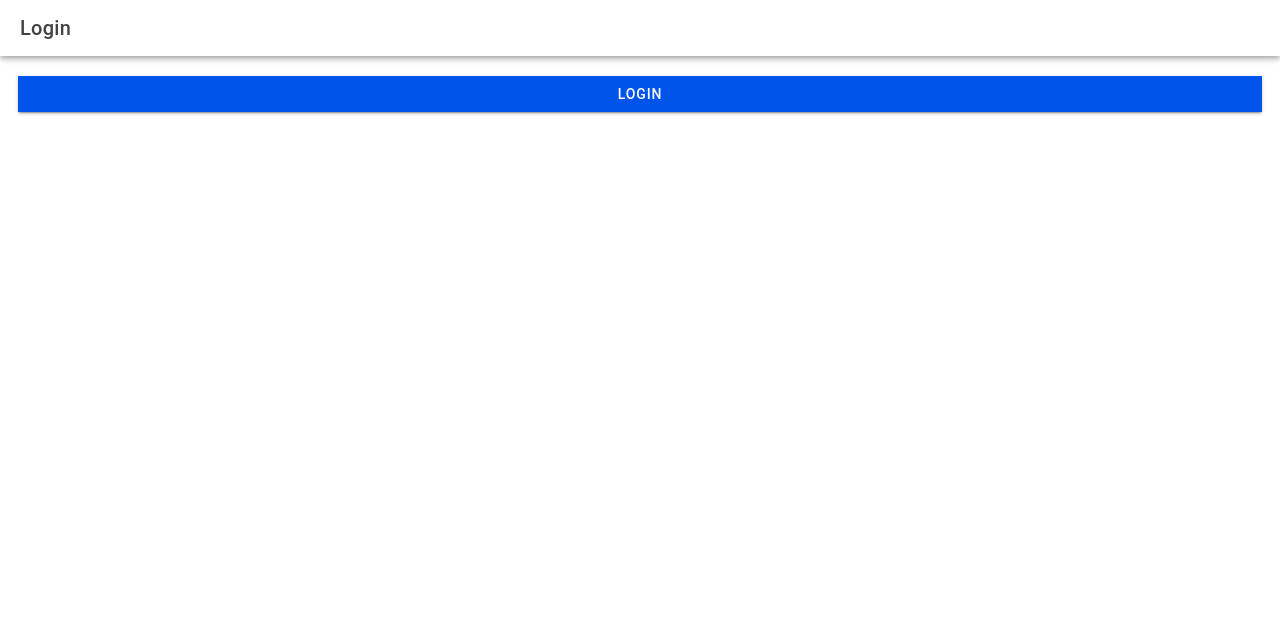
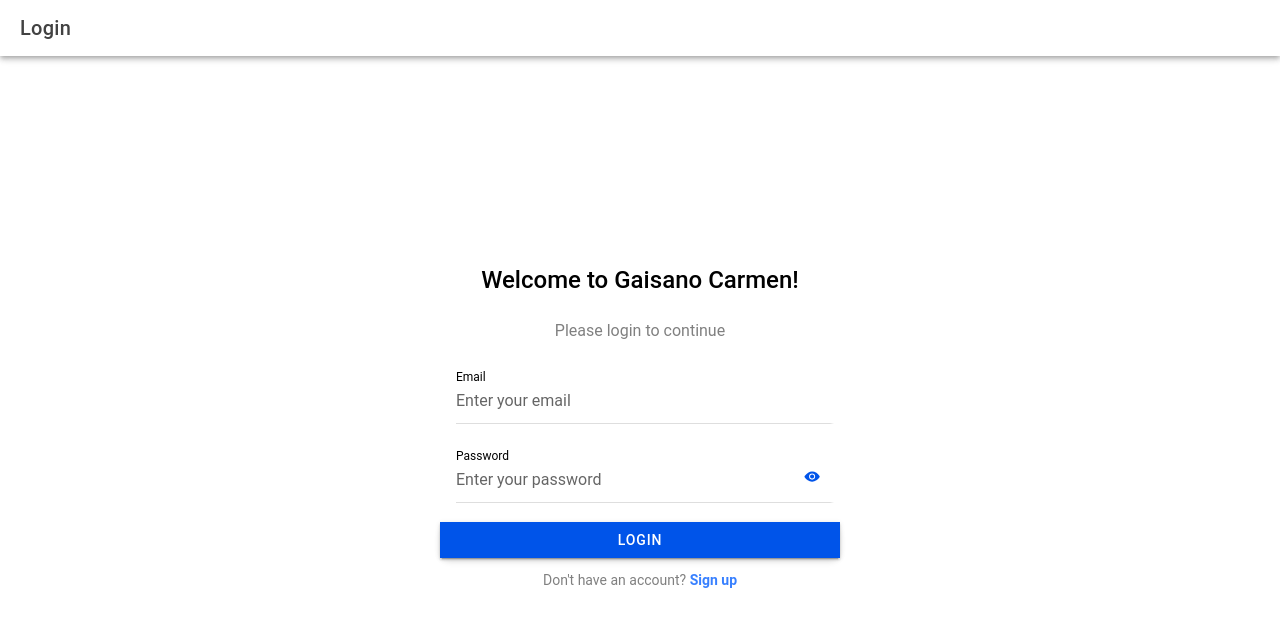
Before and after one commit to JustJhong609/it35-lab, a React (Vite) app: page /it35-lab in a window 1280 px wide. Shown: the top 626 px of the page. Built offline with nearby package versions, Linux system fonts and the light colour scheme.

Commit message:
Added Login.tsx's

```diff
--- a/src/pages/Login.tsx
+++ b/src/pages/Login.tsx
@@ -1,20 +1,29 @@
 import {
   IonButton,
-    IonButtons,
   IonContent,
   IonHeader,
-      IonMenuButton,
+  IonInput,
+  IonItem,
+  IonLabel,
   IonPage,
   IonTitle,
   IonToolbar,
-      useIonRouter
+  useIonRouter,
+  IonIcon
 } from '@ionic/react';
+import { eye, eyeOff } from 'ionicons/icons';
+import { useState } from 'react';
 
 const Login: React.FC = () => {
   const navigation = useIonRouter();
+  const [email, setEmail] = useState('');
+  const [password, setPassword] = useState('');
+  const [showPassword, setShowPassword] = useState(false);
+
   const doLogin = () => {
-        navigation.push('/it35-lab/app','forward','replace');
-    }
+    navigation.push('/it35b-lab/app', 'forward', 'replace');
+  };
+
   return (
     <IonPage>
       <IonHeader>
@@ -22,11 +31,104 @@ import {
           <IonTitle>Login</IonTitle>
         </IonToolbar>
       </IonHeader>
-        <IonContent className='ion-padding'>
-            <IonButton onClick={() => doLogin()} expand="full">
+      <IonContent className="ion-padding" fullscreen>
+        <div className="login-container">
+          <h2>Welcome to Gaisano Carmen!</h2>
+          <p>Please login to continue</p>
+
+          <IonItem className="input-field">
+            <IonLabel position="stacked">Email</IonLabel>
+            <IonInput
+              type="email"
+              placeholder="Enter your email"
+              value={email}
+              onIonInput={(e) => setEmail(e.detail.value!)}
+            />
+          </IonItem>
+
+          <IonItem className="input-field">
+            <IonLabel position="stacked">Password</IonLabel>
+            <IonInput
+              type={showPassword ? 'text' : 'password'}
+              placeholder="Enter your password"
+              value={password}
+              onIonInput={(e) => setPassword(e.detail.value!)}
+            />
+            <IonButton
+              fill="clear"
+              slot="end"
+              onClick={() => setShowPassword(!showPassword)}
+              className="password-toggle"
+            >
+              <IonIcon icon={showPassword ? eyeOff : eye} />
+            </IonButton>
+          </IonItem>
+
+          <IonButton expand="full" className="login-btn" onClick={doLogin}>
             Login
           </IonButton>
+
+          <p className="register-link">
+            Don't have an account? <a href="it35b-lab/register">Sign up</a>
+          </p>
+        </div>
       </IonContent>
+
+      <style>
+        {`
+          .login-container {
+            display: flex;
+            flex-direction: column;
+            align-items: center;
+            justify-content: center;
+            height: 100%;
+            padding: 20px;
+          }
+
+          .login-container h2 {
+            font-size: 24px;
+            margin-bottom: 10px;
+          }
+
+          .login-container p {
+            color: gray;
+            margin-bottom: 20px;
+          }
+
+          .input-field {
+            width: 100%;
+            max-width: 400px;
+            margin-bottom: 15px;
+            border-radius: 10px;
+          }
+
+          .password-toggle {
+            position: absolute;
+            right: 10px;
+            top: 50%;
+            transform: translateY(-50%);
+            z-index: 10;
+          }
+
+          .login-btn {
+            width: 100%;
+            max-width: 400px;
+            border-radius: 10px;
+            box-shadow: 0px 4px 6px rgba(0, 0, 0, 0.1);
+          }
+
+          .register-link {
+            margin-top: 10px;
+            font-size: 14px;
+          }
+
+          .register-link a {
+            color: #3880ff;
+            text-decoration: none;
+            font-weight: bold;
+          }
+        `}
+      </style>
     </IonPage>
   );
 };
```
Lines whose indentation alone changed are shown as unchanged.
